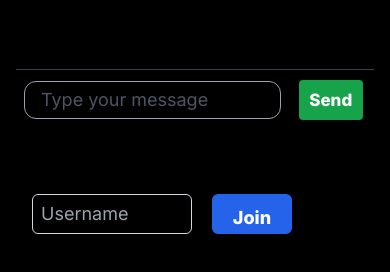
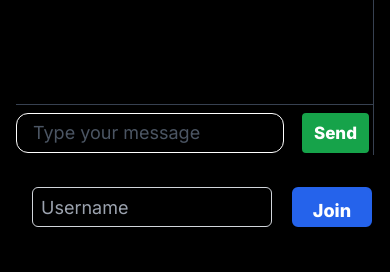
Before and after one commit to saiyamdubey/ChatApp, a Next.js app: page /chatapp/1 in a window 390 px wide. Shown: the part 530-802 px from the top of the page. Built offline with nearby package versions, Linux system fonts and the light colour scheme; no server answers.

Commit message:
Update UI for chat app page.

```diff
--- a/src/app/chatapp/[roomid]/page.tsx
+++ b/src/app/chatapp/[roomid]/page.tsx
@@ -96,7 +96,7 @@ export default function Page({ params }: { params: { roomid: string } }) {
           Private Chat ( {online} Users Online)
         </h1>
         <div className="flex sm:flex-col flex-grow overflow-hidden">
-          <div className="flex flex-col w-3/4 sm:h-[72vh] sm:w-full border-gray-700 border-r sm:border-0">
+          <div className="flex flex-col w-3/4 sm:h-[75vh] sm:w-full border-gray-700 border-r">
             <div
               ref={chatContainerRef}
               className="flex-grow overflow-y-scroll px-5 py-2 scrolleffect sm:border-b border-gray-700"
@@ -105,7 +105,7 @@ export default function Page({ params }: { params: { roomid: string } }) {
                 {messages.map((messageObj, index) => (
                   <li
                     key={index}
-                    className={`p-[14px] px-6 sm:flex 2xl:flex sm:px-4 sm:py-2  flex-wrap h-fit gap-3 items-center justify-evenly rounded-3xl  ${
+                    className={`p-[14px] px-6 sm:flex 2xl:flex sm:px-4 sm:py-2  flex-wrap h-fit gap-2 items-center justify-evenly rounded-3xl  ${
                       messageObj.sentByCurrentUser
                         ? "bg-purple-700 text-right min-w-[10rem] sm:min-w-[5rem]  max-w-fit ml-auto"
                         : "bg-red-600 text-left min-w-[10rem] sm:min-w-[5rem] max-w-fit mr-auto"
@@ -121,9 +121,9 @@ export default function Page({ params }: { params: { roomid: string } }) {
                 ))}
               </ul>
             </div>
-            <form onSubmit={handleSubmit} className="bg-transparent p-2 ">
+            <form onSubmit={handleSubmit} className="bg-transparent ">
               <input
-                className="text-white text-lg sm:w-[75%] sm:py-[4px] sm:pl-4 bg-transparent border border-gray-400 focus:outline-none placeholder-gray-600 py-4 px-10 rounded-full w-[75%] sm:rounded-xl"
+                className="text-white text-lg sm:w-[75%] sm:py-[5px] mt-2 sm:pl-4 bg-transparent border border-white focus:outline-none placeholder-gray-600 py-4 px-10 rounded-full w-[75%] sm:rounded-xl"
                 type="text"
                 value={send}
                 onChange={(e) => setSend(e.target.value)}
@@ -137,10 +137,10 @@ export default function Page({ params }: { params: { roomid: string } }) {
               </button>
             </form>
           </div>
-          <div className="flex flex-col w-[25%] bg-transparent p-4  my-auto sm:flex-row sm:justify-between ">
+          <div className="flex flex-col sm:w-[100%] w-[25%] bg-transparent p-4   sm:flex-row sm:justify-between ">
             <form
               onSubmit={handleJoinRoom}
-              className="flex flex-col space-y-4 sm:flex-row sm:mb-4 sm:gap-5  "
+              className="flex flex-col space-y-4 sm:flex-row  sm:gap-5  "
             >
               <input
                 className="sm:hidden text-white text-lg bg-transparent border border-gray-300 focus:outline-none placeholder-gray-400 py-2 px-4 sm:rounded-md sm:w-48 sm:pl-2 sm:p-1  rounded-full sm:h-10 "
@@ -151,27 +151,12 @@ export default function Page({ params }: { params: { roomid: string } }) {
               />
               {/* sm */}
               <input
-                className="sm:visible 2xl:hidden  text-white text-lg bg-transparent border border-gray-300 focus:outline-none placeholder-gray-400 py-2 px-4 sm:rounded-md sm:w-40 sm:pl-2 sm:p-1  rounded-full sm:h-10 "
+                className="sm:visible 2xl:hidden text-white text-lg bg-transparent border border-gray-300 focus:outline-none placeholder-gray-400  px-4 sm:rounded-md sm:w-[15rem] sm:pl-2 sm:p-1  rounded-full sm:h-10 "
                 type="text"
                 value={username}
                 onChange={(e) => setUsername(e.target.value)}
                 placeholder="Username"
               />
-              {/* <input
-                className="sm:hidden text-white text-lg bg-transparent border border-white focus:outline-none sm:h-10  placeholder-gray-400 py-2 px-4 sm:rounded-md sm:w-20 sm:pl-2 sm:p-1 rounded-full"
-                type="text"
-                // value={params.roomid}
-                onChange={(e) => setRoom(params.roomid)}
-                placeholder="Room Name"
-              /> */}
-              {/* sm */}
-              {/* <input
-                className="sm:visible 2xl:hidden text-white text-lg bg-transparent border border-white focus:outline-none sm:h-10  placeholder-gray-400 py-2 px-4 sm:rounded-md sm:w-20 sm:pl-2 sm:p-1 rounded-full"
-                type="text"
-                // value={room}
-                onChange={(e) => setRoom(e.target.value)}
-                placeholder="Room"
-              /> */}
               <button
                 className="text-black text-lg sm:text-[18px] font-extrabold bg-blue-600 border-2 border-blue-600 hover:bg-black hover:blue-600 hover:text-white rounded-full py-2 sm:rounded-md sm:w-20 sm:h-10 sm:text-white"
                 type="submit"
```
